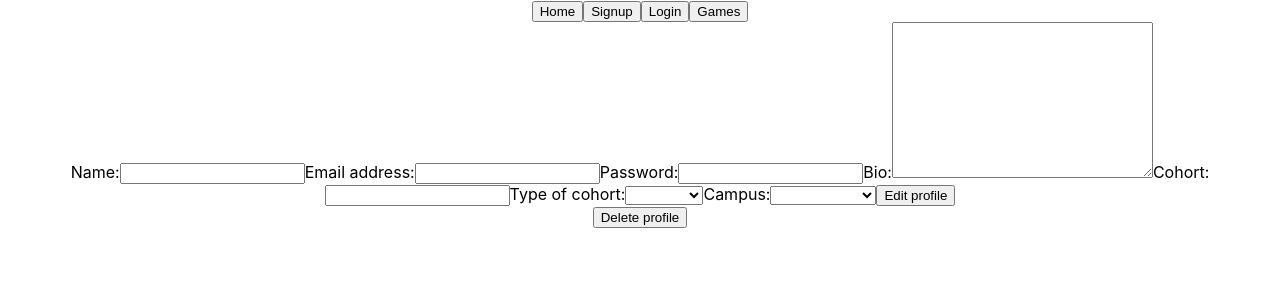
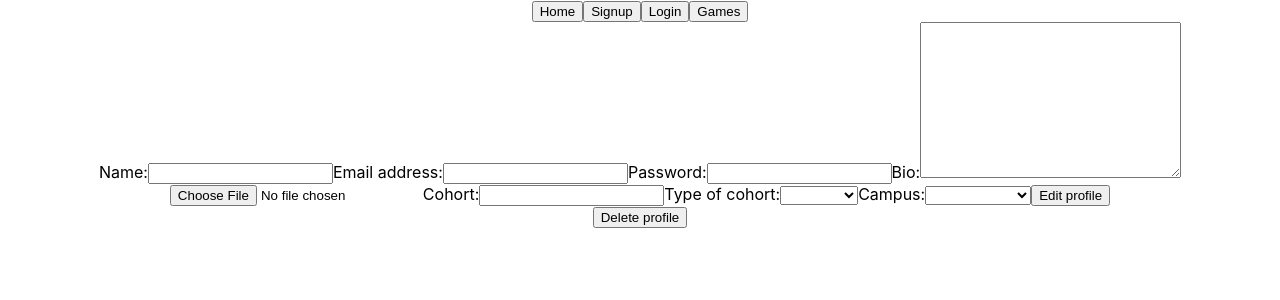
Before and after one commit to miloliveira/playhack-client, a React (Create React App) app: page /edit-profile/1 in a window 1280 px wide. Shown: the top 300 px of the page. Built offline with nearby package versions, Linux system fonts and the light colour scheme; no server answers.

Commit message:
cloudinary

```diff
--- a/src/pages/EditProfilePage.jsx
+++ b/src/pages/EditProfilePage.jsx
@@ -2,13 +2,15 @@ import React, { useState, useEffect, useContext } from "react";
 import axios from "axios";
 import { Link, useParams, useNavigate } from "react-router-dom";
 import { AuthContext } from "../context/auth.context";
+import service from "../api/service";
+
 function EditProfilePage() {
   const { userId } = useParams();
   const [name, setName] = useState("");
   const [email, setEmail] = useState("");
   const [password, setPassword] = useState("");
   const [bio, setBio] = useState("");
-
+  const [imageUrl, setImageUrl] = useState("");
   const [cohort, setCohort] = useState("");
   const [cohortType, setCohortType] = useState("");
   const [campus, setCampus] = useState("");
@@ -81,6 +83,19 @@ function EditProfilePage() {
     setCampus(e.target.value);
   };
 
+  const handleFileUpload = (e) => {
+    const uploadData = new FormData();
+
+    uploadData.append("imageUrl", e.target.files[0]);
+
+    service
+      .uploadImage(uploadData)
+      .then((response) => {
+        setImageUrl(response.fileUrl);
+      })
+      .catch((err) => console.log(err));
+  };
+
   const handleSubmit = (e) => {
     e.preventDefault();
     const body = {
@@ -89,6 +104,7 @@ function EditProfilePage() {
       password,
       bio,
       cohort,
+      imageUrl,
       cohortType,
       campus,
     };
@@ -137,6 +153,12 @@ function EditProfilePage() {
           value={bio}
           onChange={handleBio}
         ></textarea>
+
+        <input
+          type="file"
+          name="imageUrl"
+          onChange={(e) => handleFileUpload(e)}
+        />
 
         <label htmlFor="cohort">Cohort:</label>
         <input
```
